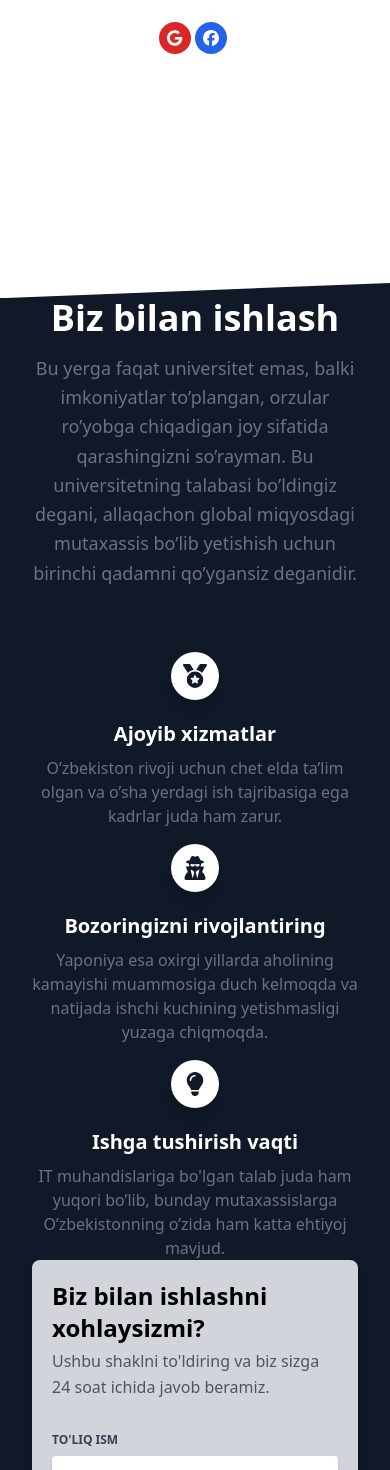
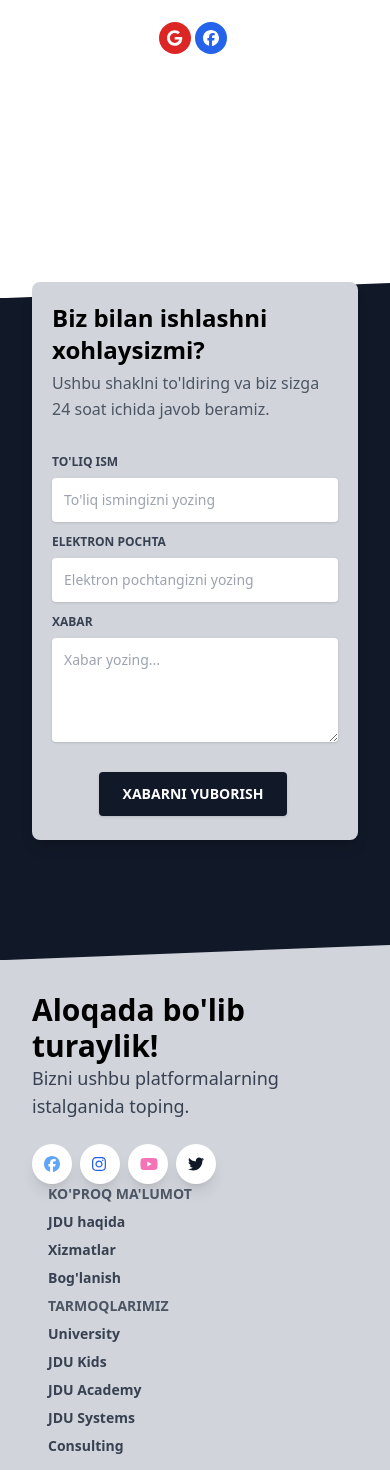
Before and after one commit to lochin/jdu-group, a Nuxt app: page / in a window 390 px wide. Shown: the part 8385-9855 px from the top of the page. Built offline with nearby package versions, Linux system fonts and the light colour scheme.

Commit message:
Biz bn ishlash deleted

```diff
--- a/components/Navbar.vue
+++ b/components/Navbar.vue
@@ -15,8 +15,38 @@
         <ul class="flex flex-col lg:flex-row list-none mr-auto">
           <li class="flex items-center">
             <a class="lg:text-white lg:hover:text-gray-300 text-gray-800 px-3 py-4 lg:py-2 flex items-center text-xs uppercase font-bold"
-              href="#"><i class="lg:text-gray-300 text-gray-500 far fa-file-alt text-lg leading-lg mr-2"></i>
-              JDU haqida</a>
+              href="#">
+              <i class="lg:text-gray-300 text-gray-500 far fa-file-alt text-lg leading-lg mr-2"></i>
+              JDU University
+            </a>
+          </li>
+          <li class="flex items-center">
+            <a class="lg:text-white lg:hover:text-gray-300 text-gray-800 px-3 py-4 lg:py-2 flex items-center text-xs uppercase font-bold"
+              href="#">
+              <i class="lg:text-gray-300 text-gray-500 far fa-file-alt text-lg leading-lg mr-2"></i>
+              JDU Academy
+            </a>
+          </li>
+          <li class="flex items-center">
+            <a class="lg:text-white lg:hover:text-gray-300 text-gray-800 px-3 py-4 lg:py-2 flex items-center text-xs uppercase font-bold"
+              href="#">
+              <i class="lg:text-gray-300 text-gray-500 far fa-file-alt text-lg leading-lg mr-2"></i>
+              JDU Kids
+            </a>
+          </li>
+          <li class="flex items-center">
+            <a class="lg:text-white lg:hover:text-gray-300 text-gray-800 px-3 py-4 lg:py-2 flex items-center text-xs uppercase font-bold"
+              href="#">
+              <i class="lg:text-gray-300 text-gray-500 far fa-file-alt text-lg leading-lg mr-2"></i>
+              JDU Systems
+            </a>
+          </li>
+          <li class="flex items-center">
+            <a class="lg:text-white lg:hover:text-gray-300 text-gray-800 px-3 py-4 lg:py-2 flex items-center text-xs uppercase font-bold"
+              href="#">
+              <i class="lg:text-gray-300 text-gray-500 far fa-file-alt text-lg leading-lg mr-2"></i>
+              JDU Consulting
+            </a>
           </li>
           <li class="flex items-center">
             <a class="lg:text-white lg:hover:text-gray-300 text-gray-800 px-3 py-4 lg:py-2 flex items-center text-xs uppercase font-bold"
--- a/pages/index.vue
+++ b/pages/index.vue
@@ -633,61 +633,13 @@
           <polygon class="text-gray-900 fill-current" points="2560 0 2560 100 0 100"></polygon>
         </svg>
       </div>
-      <div class="container mx-auto px-4 lg:pt-24 lg:pb-64">
-        <div class="flex flex-wrap text-center justify-center">
-          <div class="w-full lg:w-6/12 px-4">
-            <h2 class="text-4xl font-semibold text-white">Biz bilan ishlash</h2>
-            <p class="text-lg leading-relaxed mt-4 mb-4 text-gray-500">
-              Bu yerga faqat universitet emas, balki imkoniyatlar to’plangan, orzular ro’yobga chiqadigan joy sifatida
-              qarashingizni so’rayman. Bu universitetning talabasi bo’ldingiz degani, allaqachon global miqyosdagi
-              mutaxassis bo’lib yetishish uchun birinchi qadamni qo’ygansiz deganidir.
-            </p>
-          </div>
-        </div>
-        <div class="flex flex-wrap mt-12 justify-center">
-          <div class="w-full lg:w-3/12 px-4 text-center">
-            <div
-              class="text-gray-900 p-3 w-12 h-12 shadow-lg rounded-full bg-white inline-flex items-center justify-center">
-              <font-awesome-icon icon="fa-solid fa-medal" class="w-6 h-6" />
-            </div>
-            <h6 class="text-xl mt-5 font-semibold text-white">
-              Ajoyib xizmatlar
-            </h6>
-            <p class="mt-2 mb-4 text-gray-500">
-              O’zbekiston rivoji uchun chet elda ta’lim olgan va o’sha yerdagi ish tajribasiga ega kadrlar juda ham
-              zarur.
-            </p>
-          </div>
-          <div class="w-full lg:w-3/12 px-4 text-center">
-            <div
-              class="text-gray-900 p-3 w-12 h-12 shadow-lg rounded-full bg-white inline-flex items-center justify-center">
-              <font-awesome-icon icon="fa-solid fa-user-secret" class="w-6 h-6" />
-            </div>
-            <h5 class="text-xl mt-5 font-semibold text-white">
-              Bozoringizni rivojlantiring
-            </h5>
-            <p class="mt-2 mb-4 text-gray-500">
-              Yaponiya esa oxirgi yillarda aholining kamayishi muammosiga duch kelmoqda va natijada ishchi
-              kuchining yetishmasligi yuzaga chiqmoqda.
-            </p>
-          </div>
-          <div class="w-full lg:w-3/12 px-4 text-center">
-            <div
-              class="text-gray-900 p-3 w-12 h-12 shadow-lg rounded-full bg-white inline-flex items-center justify-center">
-              <font-awesome-icon icon="fa-solid fa-lightbulb" class="w-6 h-6" />
-            </div>
-            <h5 class="text-xl mt-5 font-semibold text-white">Ishga tushirish vaqti</h5>
-            <p class="mt-2 mb-4 text-gray-500">
-              IT muhandislariga bo'lgan talab juda ham yuqori bo’lib, bunday mutaxassislarga O’zbekistonning o’zida ham
-              katta ehtiyoj mavjud.
-            </p>
-          </div>
-        </div>
+      <div class="container mx-auto px-2 lg:pt-12 lg:pb-24">
+
       </div>
     </section>
 
 
-    <section class="relative block py-24 lg:pt-0 bg-gray-900">
+    <section class="relative block py-24 bg-gray-900">
       <div class="container mx-auto px-4">
         <div class="flex flex-wrap justify-center lg:-mt-64 -mt-48">
           <div class="w-full lg:w-6/12 px-4">
```
